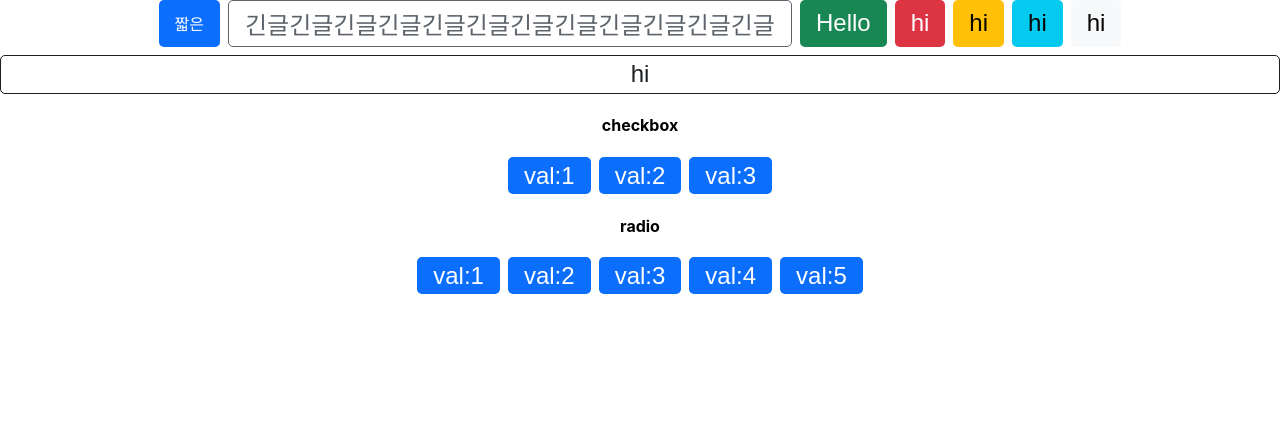
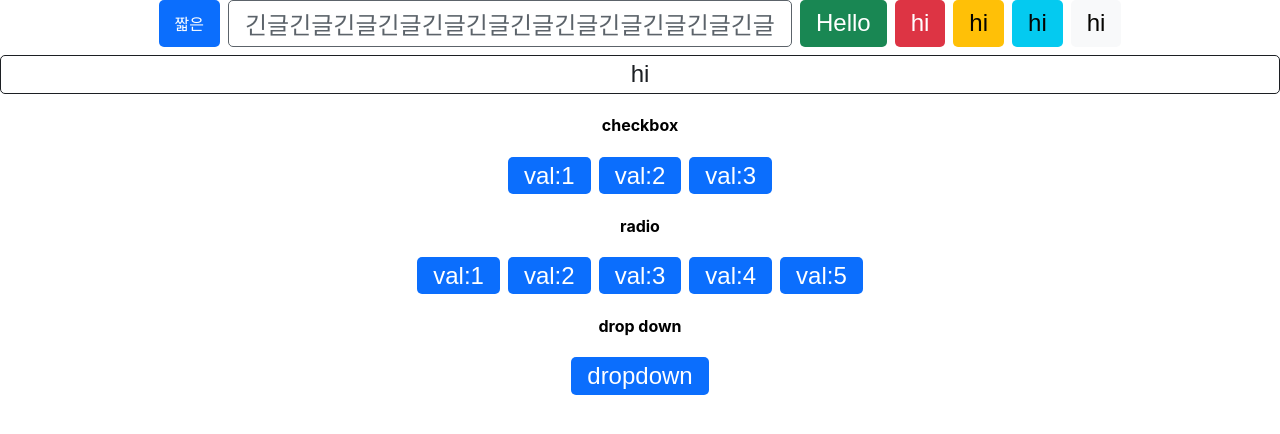
Before and after one commit to yeonsoo888/styled-component-demo, a React (Create React App) app in the folder cra/: page / in a window 1280 px wide. Shown: the top 434 px of the page. Built offline with nearby package versions, Linux system fonts and the light colour scheme; the HTML template or start-up script is replaced by a standard one.

Commit message:
drop down

```diff
--- a/cra/src/App.js
+++ b/cra/src/App.js
@@ -3,12 +3,13 @@ import './App.css';
 
 import Button from './components/atoms/Button';
 import ButtonGroup from './components/atoms/ButtonGroup';
+import DropBox from './components/atoms/DropBox';
 function App() {
   return (
     <div className="App">
       <div style={{display: "flex", flexWrap:"wrap", gap: "0.5rem", justifyContent: "center",}}>
         <Button color="primary" size="sm">짧은</Button>
-        <Button color="secondary" outline={true} size="large">긴글긴글긴글긴글긴글긴글긴글긴글긴글긴글긴글긴글</Button>
+        <Button color="secondary" outline={true} size="lg">긴글긴글긴글긴글긴글긴글긴글긴글긴글긴글긴글긴글</Button>
         <Button color="success" >Hello</Button>
         <Button color="danger" >hi</Button>
         <Button color="warning" >hi</Button>
@@ -30,6 +31,16 @@ function App() {
         <Button color="primary">val:4</Button>
         <Button color="primary">val:5</Button>
       </ButtonGroup>
+      <h4>drop down</h4>
+      <ButtonGroup type="dropDown">
+        <Button color="primary">dropdown</Button>
+        <DropBox>
+          <li>target1</li>
+          <li>target2</li>
+          <li>target3</li>
+          <li>target4</li>
+        </DropBox>
+      </ButtonGroup>
     </div>
   );
 }
--- a/cra/src/components/atoms/Button.jsx
+++ b/cra/src/components/atoms/Button.jsx
@@ -1,4 +1,3 @@
-import React from "react";
 import styled from "styled-components";
 
   const arrBtnSet = [
@@ -48,7 +47,7 @@ import styled from "styled-components";
     font-size: ${(prop) => {
       if (prop.size === "sm") {
         return "1rem";
-      } else {
+      } else if(prop.size === "lg" || !prop.size) {
         return "1.5rem";
       }
     }};
--- a/cra/src/components/atoms/ButtonGroup.jsx
+++ b/cra/src/components/atoms/ButtonGroup.jsx
@@ -1,5 +1,5 @@
 import { useState ,useEffect, useRef } from "react";
-import styled from "styled-components";
+import styled , { css } from "styled-components";
 
 function ButtonGroup({ children, type }) {
     const elGroup = useRef(null);
@@ -15,8 +15,7 @@ function ButtonGroup({ children, type }) {
                     } else {
                         e.target.classList.add("active");
                     }
-                }
-                if (type === "radio") {
+                } else if (type === "radio") {
                     const siblings = e.target.parentElement.children;
                     for(let j = 0; j < siblings.length; j++ ) {
                         siblings[j].classList.remove('active');
@@ -25,13 +24,31 @@ function ButtonGroup({ children, type }) {
                 }
             })
         }
+
+        if(type === "dropDown") {
+            elGroup.current.querySelector("button").addEventListener("click",(e) => {
+                let that = e.target;
+                if(that.classList.contains("on")) {
+                    that.classList.remove("on");
+                } else {
+                    that.classList.add("on");
+                }
+            })
+        }
+
     },[elGroup])
 
     const StyledBtnGroup = styled.div`
-        display: flex;
+        display: ${prop => prop.type === "dropDown" ? "block" : "flex"};
         flex-wrap: wrap;
         justify-content: center;
         gap: 0.5rem;
+
+        ${prop => prop.type === "dropDown" && css`
+            max-width: 300px;
+            margin: 0 auto;
+            text-align: center;
+        `}
     `;
 
     return (
--- /dev/null
+++ b/cra/src/components/atoms/DropBox.jsx
@@ -0,0 +1,24 @@
+import styled from 'styled-components';
+
+const DropBox = styled.ul`
+    list-style: none;
+    padding: 0;
+    margin: 0;
+    display: none;
+
+    .on + & {
+        display: block;
+    }
+    & li {
+        border-bottom: 1px solid #ddd;
+        padding: 0.5rem 0;
+        cursor: pointer;
+        transition: .3s ease;
+        &:hover {
+            background: #eaeaea;
+        }
+    }
+`;
+
+
+export default DropBox
```
